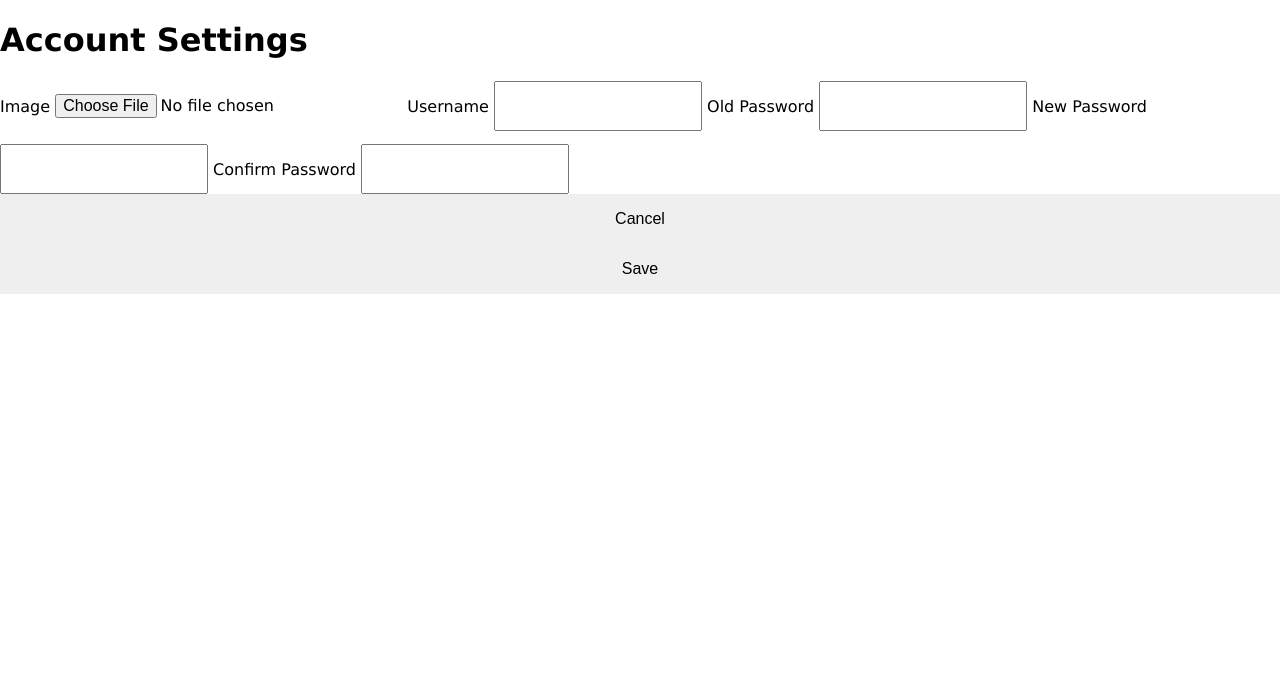
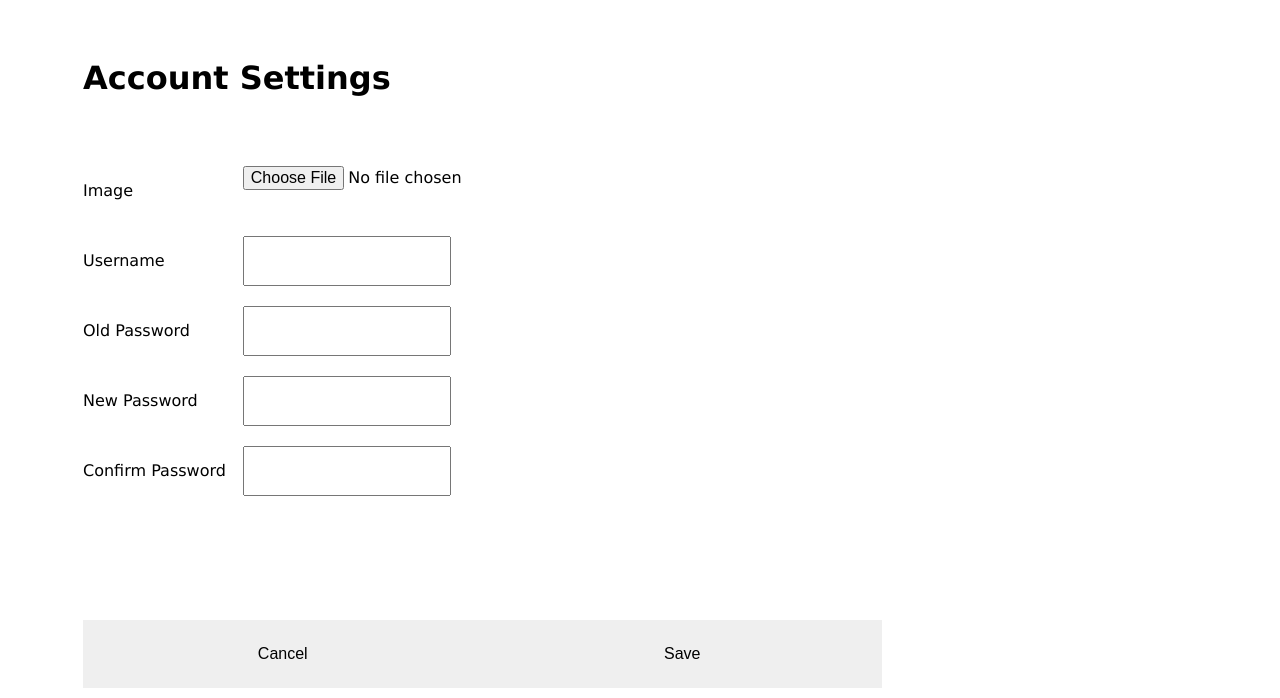
Before and after one commit to hammerhc/Car-Carrier, a Flask app: page /account in a window 1280 px wide. Shown: the part 102-800 px from the top of the page. Run offline with Flask 2, Linux system fonts and the light colour scheme.

Commit message:
Updated Account Settings Page
Added Style

```diff
--- a/src/static/css/style.css
+++ b/src/static/css/style.css
@@ -161,7 +161,7 @@
   align-self: flex-start
 }
 
-.carContainer, .userContainer, .roleContainer {
+.carContainer, .userContainer, .roleContainer, .accountContainer {
   box-sizing: border-box;
   width: 100%;
   height: 100%;
@@ -297,7 +297,7 @@
   grid-area: admin;
 }
 
-#userControlContainer, #roleControlContainer {
+#userControlContainer, #roleControlContainer, #accountControlContainer {
   display: flex;
   flex-direction: row;
   flex-wrap: nowrap;
@@ -308,7 +308,7 @@
   width: 100%;
 }
 
-#userContent, #roleContent {
+#userContent, #roleContent, #accountContent {
   display: flex;
   flex-direction: column;
 }
--- a/src/templates/account/account.html
+++ b/src/templates/account/account.html
@@ -5,25 +5,42 @@
 {% endblock %}
 
 {% block content %}
-<h1>Account Settings</h1>
+<div class="accountContainer">
 
-<div class="detailsContainer">
+    <h1 class="contentTitle">Account Settings</h1>
+
+    <div id="accountContent" class="main">
+        <div class="formGroup">
             <label for="inputImage">Image</label>
             <input id="inputImage" type="file" capture>
+        </div>
 
+        <div class="formGroup">
             <label for="inputUsername">Username</label>
             <input id="inputUsername" type="text" readOnly>
+        </div>
 
+        <div class="formGroup">
             <label for="inputOldPassword">Old Password</label>
             <input id="inputOldPassword" type="password">
+        </div>
 
+        <div class="formGroup">
             <label for="inputPassword">New Password</label>
             <input id="inputPassword" type="password">
+        </div>
 
+        <div class="formGroup">
             <label for="inputPassword2">Confirm Password</label>
             <input id="inputPassword2" type="password">
+        </div>
 
+    </div>
+
+    <div id="accountControlContainer" class="controlsContainer">
         <button id="cancelButton" class="formButton" onclick="cancel()">Cancel</button>
         <button id="saveButton" class="formButton" onclick="save()">Save</button>
     </div>
+
+</div>
 {% endblock %}
```
Lines whose indentation alone changed are shown as unchanged.
